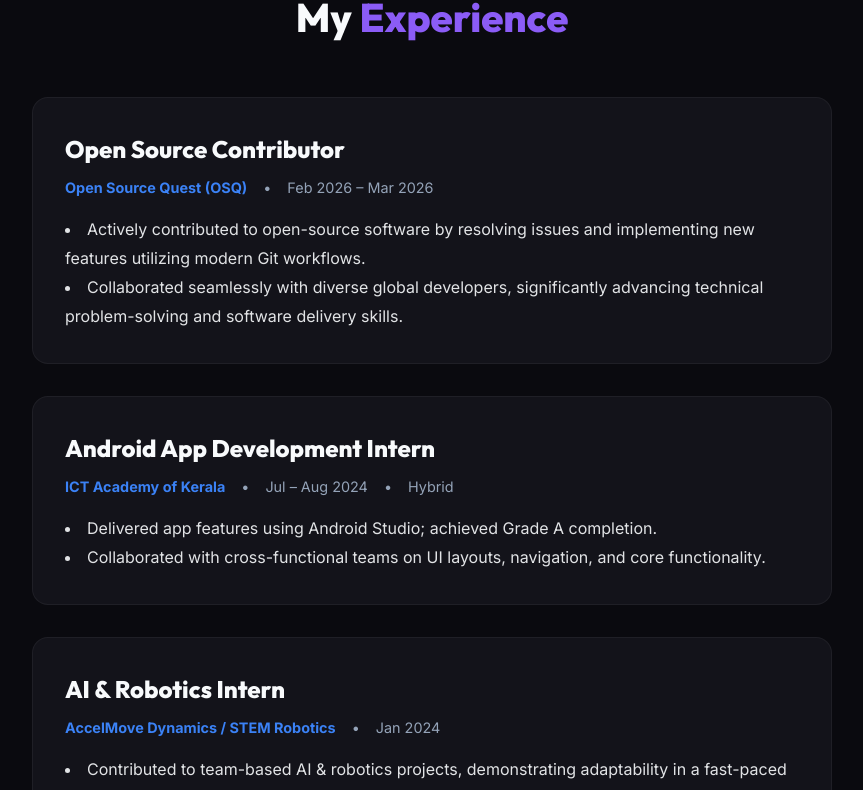
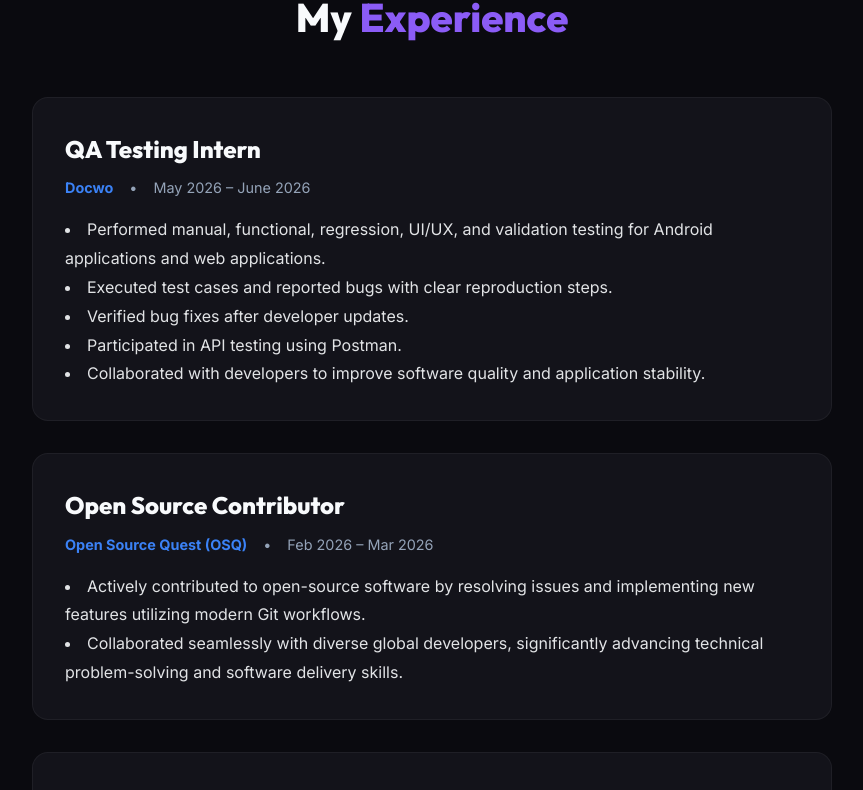
Before and after one commit to riyarens/Personal-Potfolio, a React (Vite) app: page / in a window 1280 px wide. Shown: the part 1778-2568 px from the top of the page, without its empty margins (208-1071 px from the left). Built offline with nearby package versions, Linux system fonts and the light colour scheme.

Commit message:
Update portfolio with CosmoBot project, Docwo QA internship, and latest resume

```diff
--- a/src/App.jsx
+++ b/src/App.jsx
@@ -69,7 +69,7 @@ function App() {
             <div className="cta-buttons">
               <a href="#projects" className="btn btn-primary" onClick={(e) => handleNavClick(e, '#projects')}>View My Work</a>
               <a href="#contact" className="btn btn-outline" onClick={(e) => handleNavClick(e, '#contact')}>Contact Me</a>
-              <a href="https://drive.google.com/drive/folders/10W1Rig0VeAMPVETy0raf1N4wJ_kq06-B?usp=drive_link" target="_blank" rel="noopener noreferrer" className="btn btn-outline">Resume</a>
+              <a href="/Riya_Rens_Resume.pdf" download="Riya_Rens_Resume.pdf" className="btn btn-outline">Download Resume</a>
             </div>
           </div>
           <div className="hero-image">
@@ -144,6 +144,22 @@ function App() {
           <div className="experience-container" style={{ maxWidth: '800px', margin: '0 auto', display: 'flex', flexDirection: 'column', gap: '2rem' }}>
 
             <div className="experience-card" style={{ background: 'var(--bg-secondary)', border: '1px solid var(--glass-border)', borderRadius: '1rem', padding: '2rem', transition: 'all 0.3s ease' }}>
+              <h3 style={{ fontSize: '1.5rem', marginBottom: '0.5rem' }}>QA Testing Intern</h3>
+              <div style={{ display: 'flex', flexWrap: 'wrap', gap: '1rem', color: 'var(--text-secondary)', marginBottom: '1rem', fontSize: '0.9rem' }}>
+                <span style={{ color: 'var(--accent-secondary)', fontWeight: '600' }}>Docwo</span>
+                <span>•</span>
+                <span>May 2026 – June 2026</span>
+              </div>
+              <ul style={{ listStylePosition: 'inside', color: 'var(--text-primary)', opacity: '0.9', lineHeight: '1.8' }}>
+                <li>Performed manual, functional, regression, UI/UX, and validation testing for Android applications and web applications.</li>
+                <li>Executed test cases and reported bugs with clear reproduction steps.</li>
+                <li>Verified bug fixes after developer updates.</li>
+                <li>Participated in API testing using Postman.</li>
+                <li>Collaborated with developers to improve software quality and application stability.</li>
+              </ul>
+            </div>
+
+            <div className="experience-card" style={{ background: 'var(--bg-secondary)', border: '1px solid var(--glass-border)', borderRadius: '1rem', padding: '2rem', transition: 'all 0.3s ease' }}>
               <h3 style={{ fontSize: '1.5rem', marginBottom: '0.5rem' }}>Open Source Contributor</h3>
               <div style={{ display: 'flex', flexWrap: 'wrap', gap: '1rem', color: 'var(--text-secondary)', marginBottom: '1rem', fontSize: '0.9rem' }}>
                 <span style={{ color: 'var(--accent-secondary)', fontWeight: '600' }}>Open Source Quest (OSQ)</span>
@@ -204,6 +220,25 @@ function App() {
           <div className="projects-grid">
             <div className="project-card">
               <div className="project-content">
+                <h3 className="project-title">CosmoBot – AI Cosmetic Analyzer</h3>
+                <p className="project-desc">An AI-powered cosmetic ingredient analyzer that helps users understand cosmetic products by extracting ingredient lists using OCR and analyzing them with Google Gemini AI. The application provides ingredient explanations, identifies potentially harmful chemicals, stores scan history, and offers an intuitive user experience.</p>
+                <div className="tech-stack">
+                  <span className="tech-tag">React</span>
+                  <span className="tech-tag">TypeScript</span>
+                  <span className="tech-tag">Node.js</span>
+                  <span className="tech-tag">Firebase</span>
+                  <span className="tech-tag">Google Gemini API</span>
+                  <span className="tech-tag">OCR</span>
+                </div>
+                <div style={{ marginTop: '1rem', display: 'flex', gap: '0.5rem' }}>
+                  <a href="#" target="_blank" rel="noopener noreferrer" className="btn btn-outline" style={{ padding: '0.5rem 1rem', fontSize: '0.9rem' }}>GitHub</a>
+                  <a href="#" target="_blank" rel="noopener noreferrer" className="btn btn-primary" style={{ padding: '0.5rem 1rem', fontSize: '0.9rem' }}>Live Demo</a>
+                </div>
+              </div>
+            </div>
+
+            <div className="project-card">
+              <div className="project-content">
                 <h3 className="project-title">Borrow-box</h3>
                 <p className="project-desc">A platform application to facilitate borrowing and sharing, built seamlessly using JavaScript.</p>
                 <div className="tech-stack">
@@ -216,6 +251,23 @@ function App() {
                 </div>
               </div>
             </div>
+
+            <div className="project-card">
+              <div className="project-content">
+                <h3 className="project-title">NovaStream Video Player</h3>
+                <p className="project-desc">Developed an Android video player with playback and fullscreen controls.</p>
+                <div className="tech-stack">
+                  <span className="tech-tag">Java</span>
+                  <span className="tech-tag">Android Studio</span>
+                  <span className="tech-tag">XML</span>
+                </div>
+                <div style={{ marginTop: '1rem', display: 'flex', gap: '0.5rem' }}>
+                  <a href="#" target="_blank" rel="noopener noreferrer" className="btn btn-outline" style={{ padding: '0.5rem 1rem', fontSize: '0.9rem' }}>GitHub</a>
+                  <a href="#" target="_blank" rel="noopener noreferrer" className="btn btn-primary" style={{ padding: '0.5rem 1rem', fontSize: '0.9rem' }}>Live Demo</a>
+                </div>
+              </div>
+            </div>
+
             <div className="project-card">
               <div className="project-content">
                 <h3 className="project-title">Expenso</h3>
@@ -298,7 +350,7 @@ function App() {
                 <a href="mailto:contact@riyarens.example" aria-label="Email"><i className="fa-solid fa-envelope"></i></a>
               </div>
             </div>
-            <iframe name="hidden_iframe" id="hidden_iframe" style={{display: 'none'}}></iframe>
+            <iframe name="hidden_iframe" id="hidden_iframe" style={{ display: 'none' }}></iframe>
             <form
               className="contact-form"
               action="https://docs.google.com/forms/u/0/d/e/1FAIpQLScUreZ-moyf9cCsFeJgbDNrBfpIdNPyaYdixr4loUKWmUK5JQ/formResponse"
```
Also changed, not shown: 1 other file (tests, documents, lock files or other folders).
